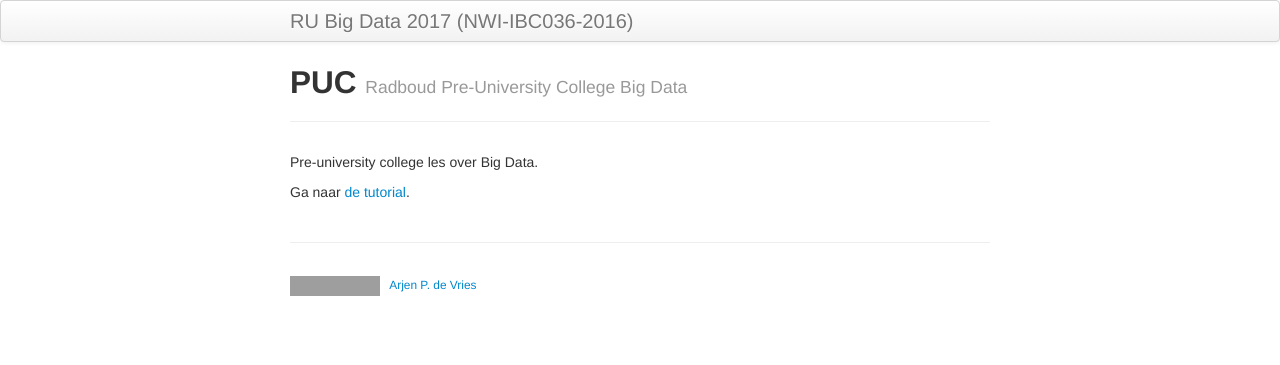
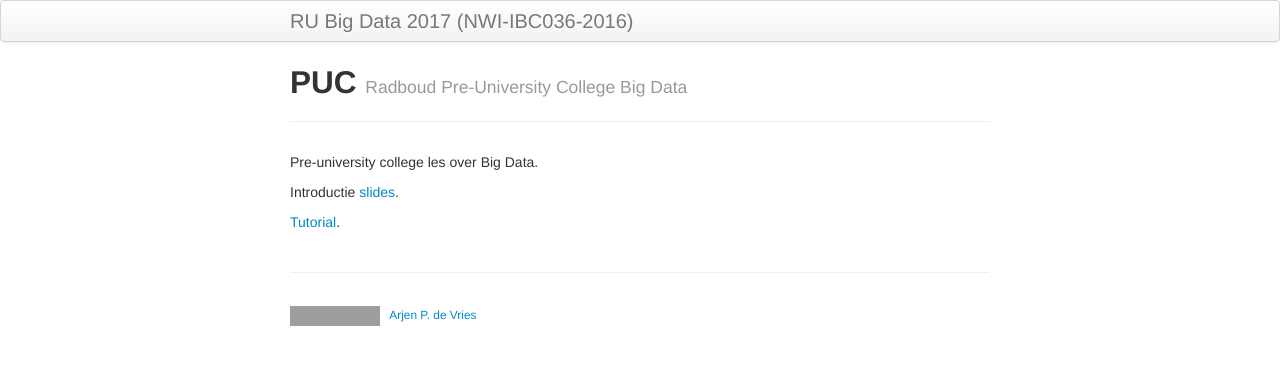
Before and after one commit to Thelukepet/course, a Jekyll site: the page built from puc/index.md, in a window 1280 px wide. Shown: the top 365 px of the page. Built offline with Jekyll 4.4.1, drawn with Linux system fonts in a browser that asks for light colours; grey boxes are pictures that could not be loaded.

Commit message:
Added slideshare

```diff
--- a/puc/index.md
+++ b/puc/index.md
@@ -7,4 +7,6 @@ description: Pre-University College, Radboud.
 
 Pre-university college les over Big Data.
 
-Ga naar [de tutorial](tutorial.html).
+Introductie [slides](https://www.slideshare.net/arjenpdevries/puc-masterclass-big-data).
+
+[Tutorial](tutorial.html).
```
